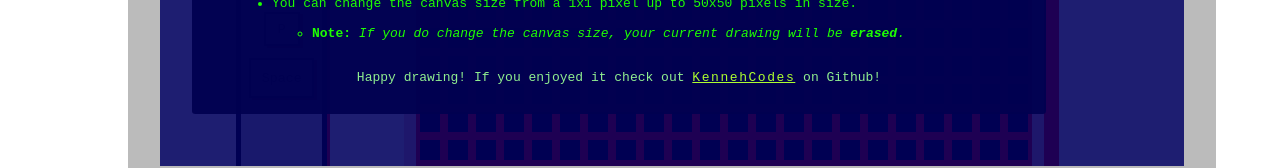
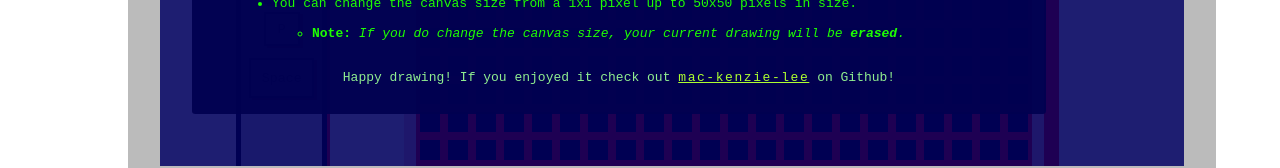
Before and after one commit to Kennehcodes/etch-a-sketch-project, a plain HTML site: page index.html in a window 1280 px wide. Shown: the part 499-667 px from the top of the page. Drawn offline with Linux system fonts and the light colour scheme.

Commit message:
Update index.html
Added another github attribute change from kennehcodes to mac-kenzie-lee

```diff
--- a/index.html
+++ b/index.html
@@ -109,7 +109,7 @@
 
                 </ul>
                 <p class="plug">Happy drawing! If you enjoyed it check out <a class="pluglink"
-                        href="https://github.com/Kennehcodes">KennehCodes</a> on Github!</p>
+                        href="https://github.com/mac-kenzie-lee">mac-kenzie-lee</a> on Github!</p>
             </div>
             <div class="popup-right-heading">
                 <button class="x" id="popupClose">X</button>
```
